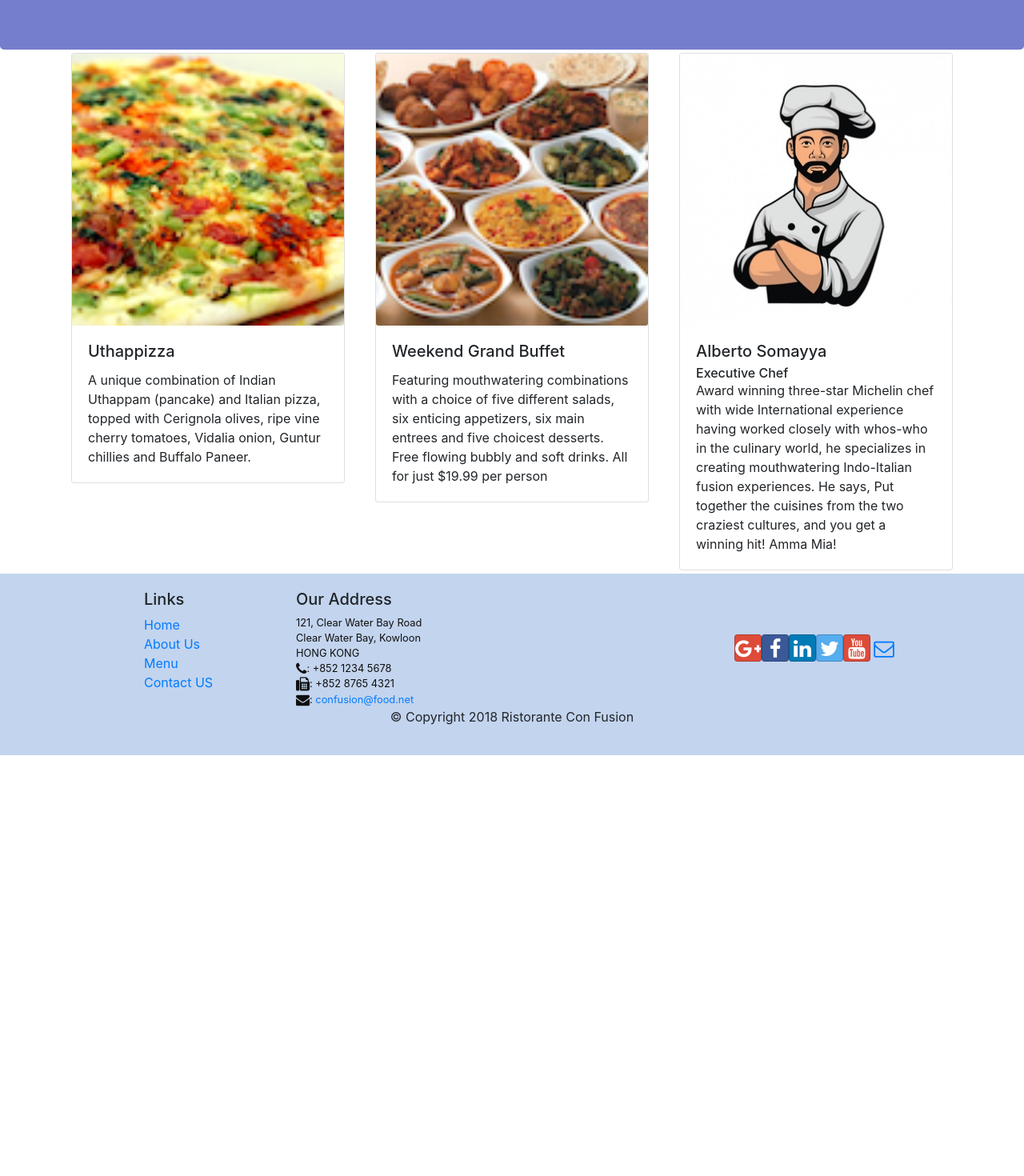
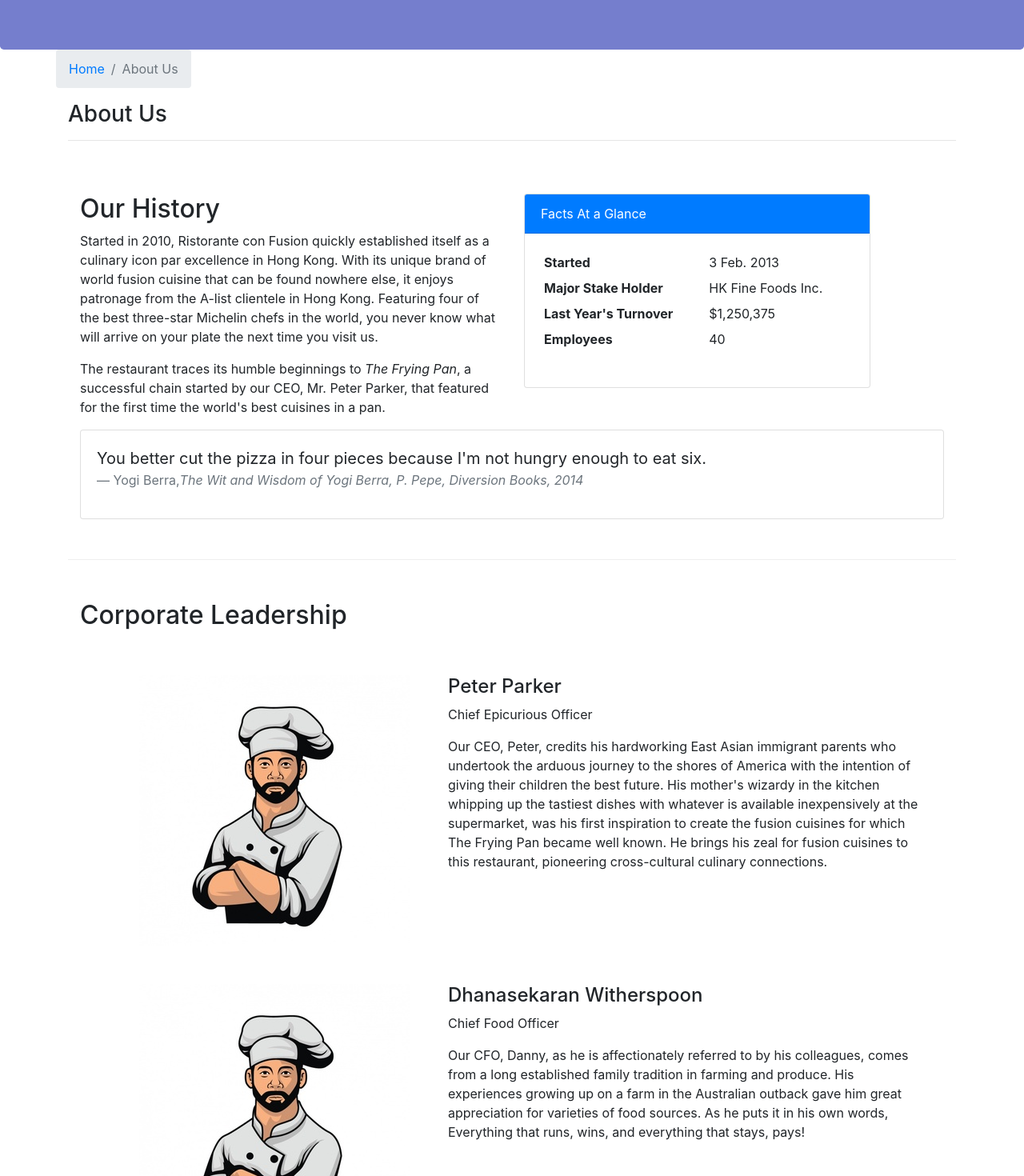
Before and after one commit to gilafonso/conFusion, a React (Create React App) app: page /about in a window 1280 px wide. Before the commit this address led to /home. Shown: the part 280-1750 px from the top of the page at 80% size. Before the commit the page ends 1224 px from the top, so only its background shows below. Built offline with nearby package versions, Linux system fonts and the light colour scheme.

Commit message:
add about component

```diff
--- /dev/null
+++ b/src/components/AboutComponent.js
@@ -0,0 +1,98 @@
+import React from 'react';
+import { Breadcrumb, BreadcrumbItem, Card, CardBody, CardHeader, Media } from 'reactstrap';
+import { Link } from 'react-router-dom';
+
+function About(props) {
+
+    function RenderLeader({ leader }) {
+        return (
+            <div key={leader.id} className="col-md-12 mt-5">
+                <Media tag="li">
+                    <Media left middle>
+                        <Media object src={leader.image} alt={leader.name} />
+                    </Media>
+                    <Media body className="ml-5">
+                        <Media heading>{leader.name}</Media>
+                        <p>{leader.designation}</p>
+                        <p>{leader.description}</p>
+                    </Media>
+                </Media>
+            </div>
+        )
+    }
+
+    const leaders = props.leaders.map((leader) => {
+        return (
+            <div key={leader.id} className="col-12 col-md-12 m-1">
+                <RenderLeader leader={leader} />
+            </div>
+        );
+    });
+
+    return (
+        <div className="container">
+            <div className="row">
+                <Breadcrumb>
+                    <BreadcrumbItem><Link to="/home">Home</Link></BreadcrumbItem>
+                    <BreadcrumbItem active>About Us</BreadcrumbItem>
+                </Breadcrumb>
+                <div className="col-12">
+                    <h3>About Us</h3>
+                    <hr />
+                </div>
+            </div>
+            <div className="row row-content">
+                <div className="col-12 col-md-6">
+                    <h2>Our History</h2>
+                    <p>Started in 2010, Ristorante con Fusion quickly established itself as a culinary icon par excellence in Hong Kong. With its unique brand of world fusion cuisine that can be found nowhere else, it enjoys patronage from the A-list clientele in Hong Kong. Featuring four of the best three-star Michelin chefs in the world, you never know what will arrive on your plate the next time you visit us.</p>
+                    <p>The restaurant traces its humble beginnings to <em>The Frying Pan</em>, a successful chain started by our CEO, Mr. Peter Parker, that featured for the first time the world's best cuisines in a pan.</p>
+                </div>
+                <div className="col-12 col-md-5">
+                    <Card>
+                        <CardHeader className="bg-primary text-white">Facts At a Glance</CardHeader>
+                        <CardBody>
+                            <dl className="row p-1">
+                                <dt className="col-6">Started</dt>
+                                <dd className="col-6">3 Feb. 2013</dd>
+                                <dt className="col-6">Major Stake Holder</dt>
+                                <dd className="col-6">HK Fine Foods Inc.</dd>
+                                <dt className="col-6">Last Year's Turnover</dt>
+                                <dd className="col-6">$1,250,375</dd>
+                                <dt className="col-6">Employees</dt>
+                                <dd className="col-6">40</dd>
+                            </dl>
+                        </CardBody>
+                    </Card>
+                </div>
+                <div className="col-12">
+                    <Card>
+                        <CardBody className="bg-faded">
+                            <blockquote className="blockquote">
+                                <p className="mb-0">You better cut the pizza in four pieces because
+                                    I'm not hungry enough to eat six.</p>
+                                <footer className="blockquote-footer">Yogi Berra,
+                                <cite title="Source Title">The Wit and Wisdom of Yogi Berra,
+                                    P. Pepe, Diversion Books, 2014</cite>
+                                </footer>
+                            </blockquote>
+                        </CardBody>
+                    </Card>
+                </div>
+            </div>
+
+            <div className="row row-content">
+                <div className="col-12">
+                    <h2>Corporate Leadership</h2>
+                </div>
+                <div className="col-12">
+                    <Media list>
+                        {leaders}
+                    </Media>
+                </div>
+            </div>
+
+        </div>
+    );
+}
+
+export default About;
--- a/src/components/MainComponent.js
+++ b/src/components/MainComponent.js
@@ -1,5 +1,6 @@
 import React, { Component } from 'react';
 import Home from './HomeComponent';
+import About from './AboutComponent';
 import Menu from './MenuComponent';
 import Contact from './ContactComponent';
 import DishDetail from './DishDetailComponent';
@@ -48,6 +49,7 @@
                 <Header />
                 <Switch>
                     <Route path="/home" component={HomePage} />
+                    <Route path='/about' component={() => <About leaders={this.state.leaders} />} />
                     <Route exact path="/menu" component={() => <Menu dishes={this.state.dishes} />} />
                     <Route path="/menu/:dishId" component={DishWithId} />
                     <Route exact path="/contact" component={Contact} />
```
